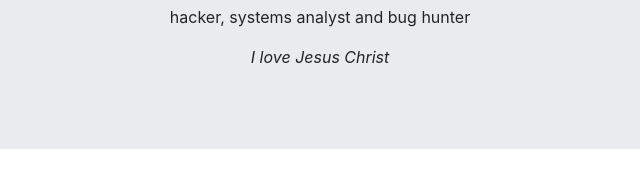
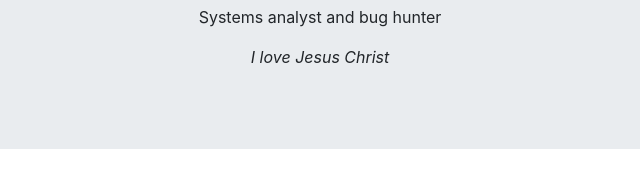
Before and after one commit to WallesonM/wallesonm.github.io, a plain HTML site: page index.html in a window 1280 px wide. Shown: the part 215-402 px from the top of the page, 320-960 px from the left. Drawn offline with nearby package versions, Linux system fonts and the light colour scheme.

Commit message:
Update index.html

```diff
--- a/index.html
+++ b/index.html
@@ -1,7 +1,7 @@
 <!DOCTYPE html>
 <html lang="en">
 <head>
-  <title>Walleson_M</title>
+  <title>Walleson Moura</title>
   <meta charset="utf-8">
   <meta name="viewport" content="width=device-width, initial-scale=1">
   <link rel="shortcut icon" href="img/favicon.ico" />
@@ -15,7 +15,7 @@
 <div class="jumbotron text-center">
   <img src="img/perfil.jpg" class="rounded-circle" width="100px" heigth="100px"/>
   <h1>Walleson_Moura(<small>ph0r3n5icK</small>)</h1>
-  <p>hacker, systems analyst and bug hunter</p>
+  <p>Systems analyst and bug hunter</p>
   <p><i>I love Jesus Christ</i></p>
 </div>
 <!--
```
